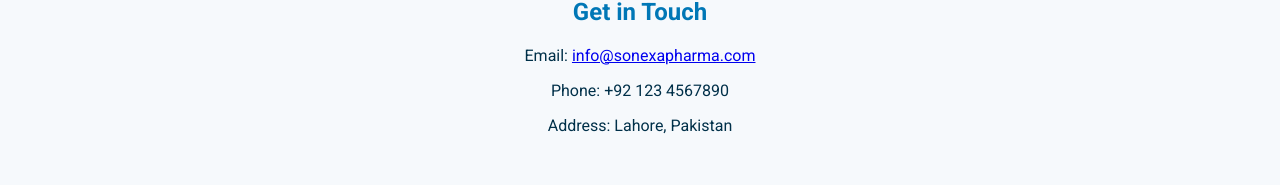
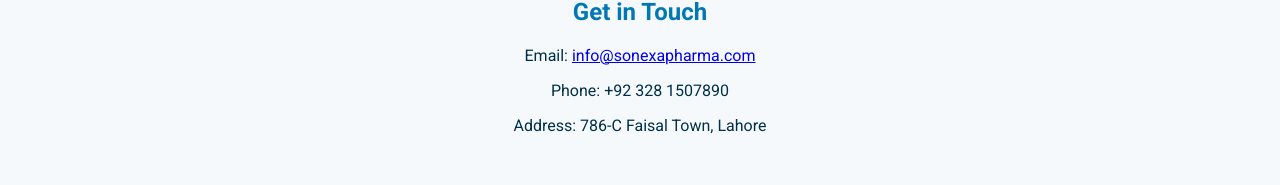
Before and after one commit to jawad-firdous/sonexapharma, a plain HTML site: page contact.html in a window 1280 px wide. Shown: the part 251-436 px from the top of the page. Drawn offline with Linux system fonts and the light colour scheme.

Commit message:
Update contact.html

```diff
--- a/contact.html
+++ b/contact.html
@@ -37,8 +37,8 @@
 <section id="contact">
   <h2>Get in Touch</h2>
   <p>Email: <a href="mailto:info@sonexapharma.com">info@sonexapharma.com</a></p>
-  <p>Phone: +92 123 4567890</p>
-  <p>Address: Lahore, Pakistan</p>
+  <p>Phone: +92 328 1507890</p>
+  <p>Address: 786-C Faisal Town, Lahore</p>
 </section>
 
 <footer>
```
